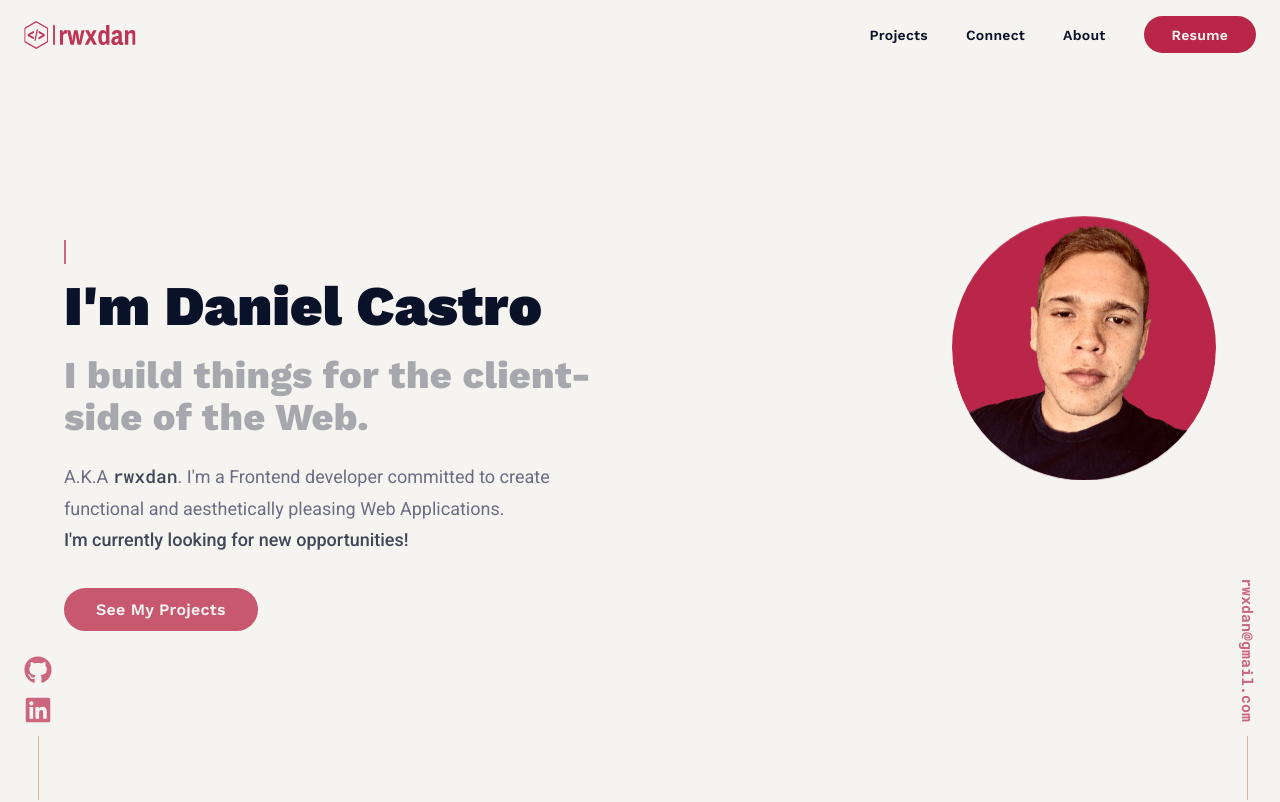
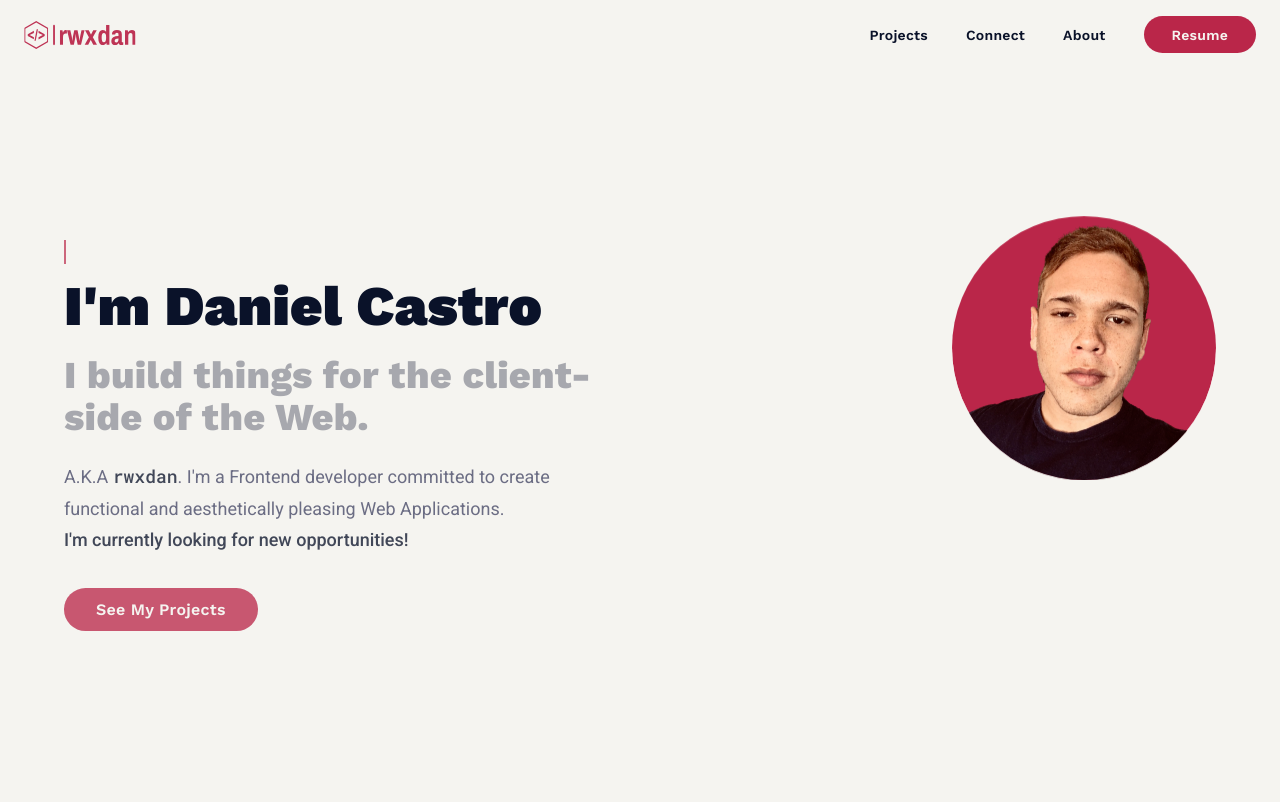
Before and after one commit to rwxdan/rwxdan.dev, a React (Vite) app: page / in a window 1280 px wide. Shown: the top 802 px of the page. Built offline with nearby package versions, Linux system fonts and the light colour scheme.

Commit message:
Rev
- Animate the whole navbar rather than
  its right div
- Delay and change "Anchors" animation

```diff
--- a/src/components/AnchorLinks/AnchorLinks.tsx
+++ b/src/components/AnchorLinks/AnchorLinks.tsx
@@ -3,22 +3,20 @@ import { Gh, In } from '@/shared';
 import { FaGithub, FaLinkedin } from 'react-icons/fa';
 import './anchor_links.css';
 const AnchorLinks = () => {
-  const springs = useSpring({
+  const spring = useSpring({
     from: {
-      y: 100,
       opacity: 0,
     },
     to: {
-      y: 0,
       opacity: 1,
     },
+    delay: 3000,
     config: {
-      tension: 170,
-      friction: 14,
+      duration: 300,
     },
   });
   return (
-    <animated.aside style={springs} className="anchor-links">
+    <animated.aside style={spring} className="anchor-links">
       <div className="links-box">
         <a href={`${Gh}`} target="_blank" className="link">
           <FaGithub />
--- a/src/components/AnchorMail/AnchorMail.tsx
+++ b/src/components/AnchorMail/AnchorMail.tsx
@@ -2,22 +2,21 @@ import { animated, useSpring } from '@react-spring/web';
 import { Mail } from '@/shared';
 import './anchor_mail.css';
 const AnchorMail = () => {
-  const springs = useSpring({
+  const spring = useSpring({
     from: {
-      y: 100,
       opacity: 0,
     },
     to: {
-      y: 0,
       opacity: 1,
     },
+    delay: 3000,
+
     config: {
-      tension: 170,
-      friction: 14,
+      duration: 300,
     },
   });
   return (
-    <animated.aside style={springs} className="anchor-mail">
+    <animated.aside style={spring} className="anchor-mail">
       <a href={`mailto:${Mail}`} className="mail" title={`${Mail}`}>
         {`${Mail}`}
       </a>
--- a/src/components/Nav/Nav.tsx
+++ b/src/components/Nav/Nav.tsx
@@ -20,24 +20,24 @@ const Nav = () => {
     };
   }, []);
 
-  const a_links = useSpring({
+  const a_nav = useSpring({
     from: {
-      x: 100,
+      y: -100,
       opacity: 0,
     },
     to: {
-      x: 0,
+      y: 0,
       opacity: 1,
     },
     config: {
-      tension: 180,
-      friction: 14,
+      duration: 300,
     },
   });
 
   const [Open, setOpen] = useState(false);
   return (
-    <nav id="nav" className={`nav ${scrollPosition && 'blur-bg'}`}>
+    <nav>
+      <animated.div style={a_nav} id="nav" className={`nav ${scrollPosition && 'blur-bg'}`}>
         <div className="nav-logo-box">
           <a href={`${window.location.origin}`} onClick={() => window.location.reload}>
             <img src={logo} alt="rwxdan" className="nav-logo" />
@@ -45,7 +45,7 @@ const Nav = () => {
         </div>
         <div>
           <img src={Open ? Close : Menu} alt="Menu" className="nav-menu" onClick={() => setOpen((prev) => !prev)} />
-        <animated.div style={a_links}>
+          <div>
             <ul className={`nav-links-box ${Open && 'expanded'} ${scrollPosition && 'fix'}`}>
               {navLinks.map((item, index) => (
                 <li key={item.id}>
@@ -59,8 +59,9 @@ const Nav = () => {
                 </li>
               ))}
             </ul>
+          </div>
+        </div>
       </animated.div>
-      </div>
     </nav>
   );
 };
```
Lines whose indentation alone changed are shown as unchanged.
